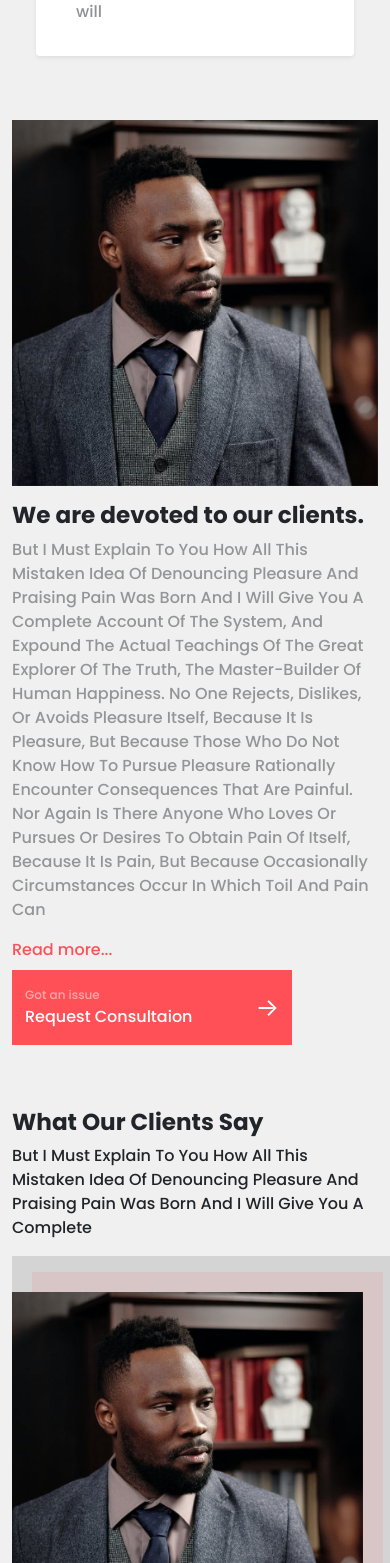
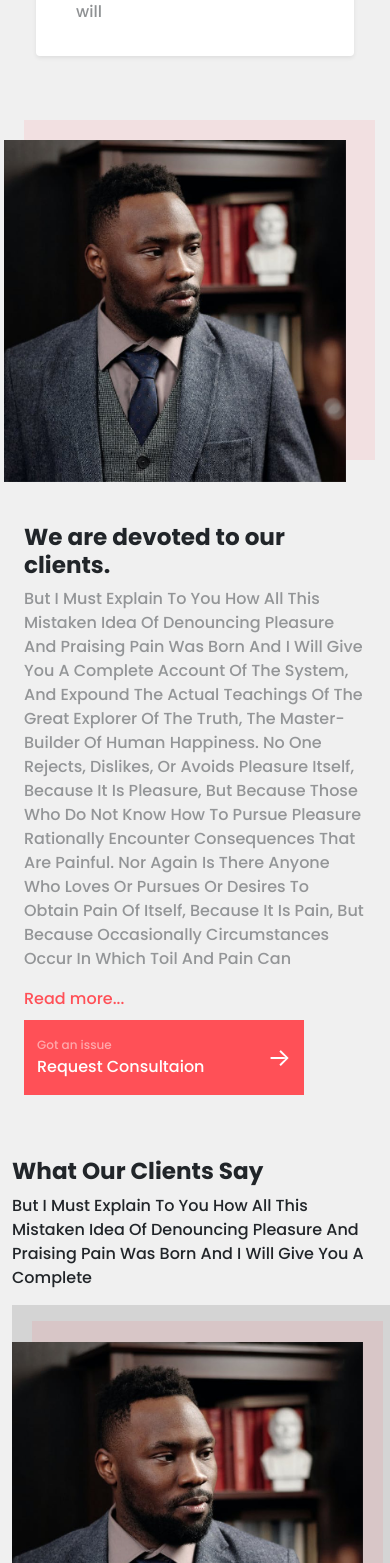
Before and after one commit to adaji025/MegaLaw, a Next.js app: page / in a window 390 px wide. Shown: the part 2465-4028 px from the top of the page. Built offline with nearby package versions, Linux system fonts and the light colour scheme.

Commit message:
made adjustment to home page mobile  view

```diff
--- a/pages/index.js
+++ b/pages/index.js
@@ -118,7 +118,6 @@ export default function Home() {
               <div className="container">
                 <div className="row">
                   <div className="col-lg-6">
-                    {/* <Fade left> */}
                     <div
                       className="card border-0 shadow-sm px-4 mb-lg-5"
                       data-aos="fade-down"
@@ -137,7 +136,6 @@ export default function Home() {
                         </p>
                       </div>
                     </div>
-                    {/* </Fade> */}
                   </div>
                   <div className="col-lg-6 pb-3">
                     <div
@@ -210,13 +208,16 @@ export default function Home() {
         </Container>
       </section>
 
-      <section id="client" className={styles.client}>
+      <section id="client" className={styles.client} data-aos="zoom-in-up">
         <div className="container">
           <div className="row">
-            <div className="col-lg-6 text-center pb-3">
-              <img src="./img/man.png" alt="" className="img-fluid" />
+            <div className="col-lg-6 text-center px-4 px-sm-1 pb-3">
+            <div className="position-relative mb-5">
+                    <div className={styles.img_bg}></div>
+                    <img src="./img/man.png" alt="" className="img-fluid" />
+                  </div>
             </div>
-            <div className="col-lg-6 d-flex flex-column justify-content-center pb-3 ">
+            <div className="col-lg-6 d-flex flex-column justify-content-center pb-3 px-4 px-sm-1 ">
               <h3 className="poppins-bold">We are devoted to our clients.</h3>
               <p className="mega-law-muted poppins-medium">
                 {" "}
@@ -256,7 +257,7 @@ export default function Home() {
             </div>
           </div>
         </div>
-        <div className="container py-5">
+        <div className="container py-5"    data-aos="fade-up">
           <div className="row">
             <div className="col-lg-6">
               <h3 className="poppins-bold">What Our Clients Say</h3>
@@ -338,7 +339,7 @@ export default function Home() {
           <div className="row d-none d-sm-flex">
             <div className="col-md-6">
               <div className="card bg-transparent border-0">
-                <img src="./img/blog.png" alt="" className="card-img-top" />
+                <img src="./img/blog.png" alt="" className="card-img-top"  data-aos="flip-left" />
                 <div className="card-body">
                   <h5 className="poppins-medium">
                     How Fintech Can Stimulate Financial Inclusion: Challenges
@@ -361,7 +362,7 @@ export default function Home() {
             </div>
             <div className="col-md-6">
               <div className="card bg-transparent border-0">
-                <img src="./img/blog.png" alt="" className="card-img-top" />
+                <img src="./img/blog.png" alt="" className="card-img-top"  data-aos="flip-right" />
                 <div className="card-body">
                   <h5 className="poppins-medium">
                     How Fintech Can Stimulate Financial Inclusion: Challenges
--- a/styles/Home.module.css
+++ b/styles/Home.module.css
@@ -83,6 +83,13 @@
   margin-top: 20px;
   margin-left: -20px;
 }
+.client img {
+  position: absolute;
+  top: 0;
+  left: 0;
+  margin-top: 20px;
+  margin-left: -20px;
+}
 .img_bg {
   background: var(--mega-law-tomato);
   opacity: 0.1;
@@ -125,7 +132,7 @@
     opacity: 0.1;
     margin-top: 00px;
     max-width: 90vw;
-    height: 400px;
+    height: 340px;
   }
   .testimonial_text {
     font-size: 24px;
@@ -141,7 +148,7 @@
     position: relative;
     /* max-width: 30vw; */
     margin-top: 180px;
-    width: 80vw;
+    width: 90vw;
   }
   /* .practices {
     margin-top: 8rem;
```
